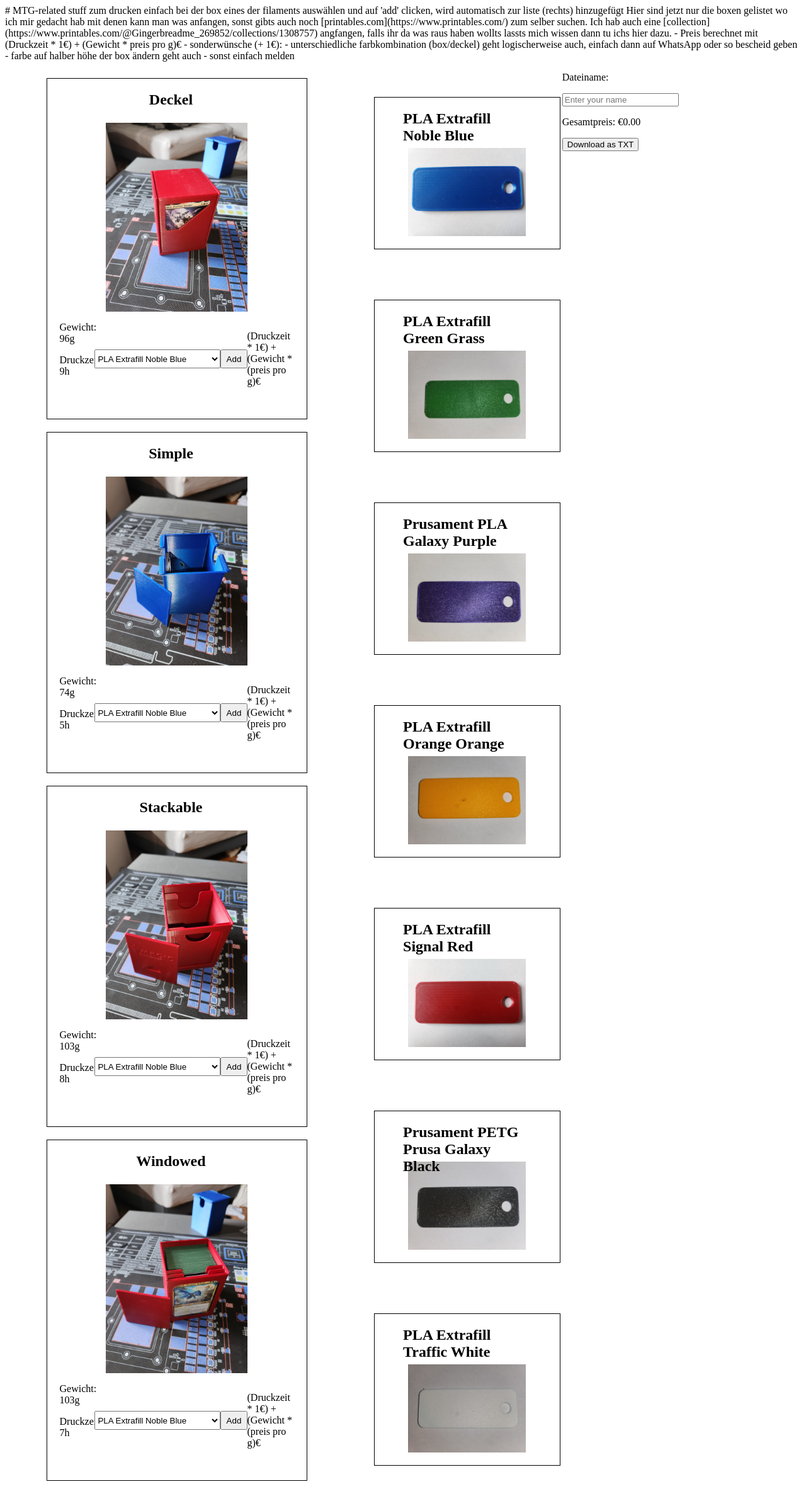
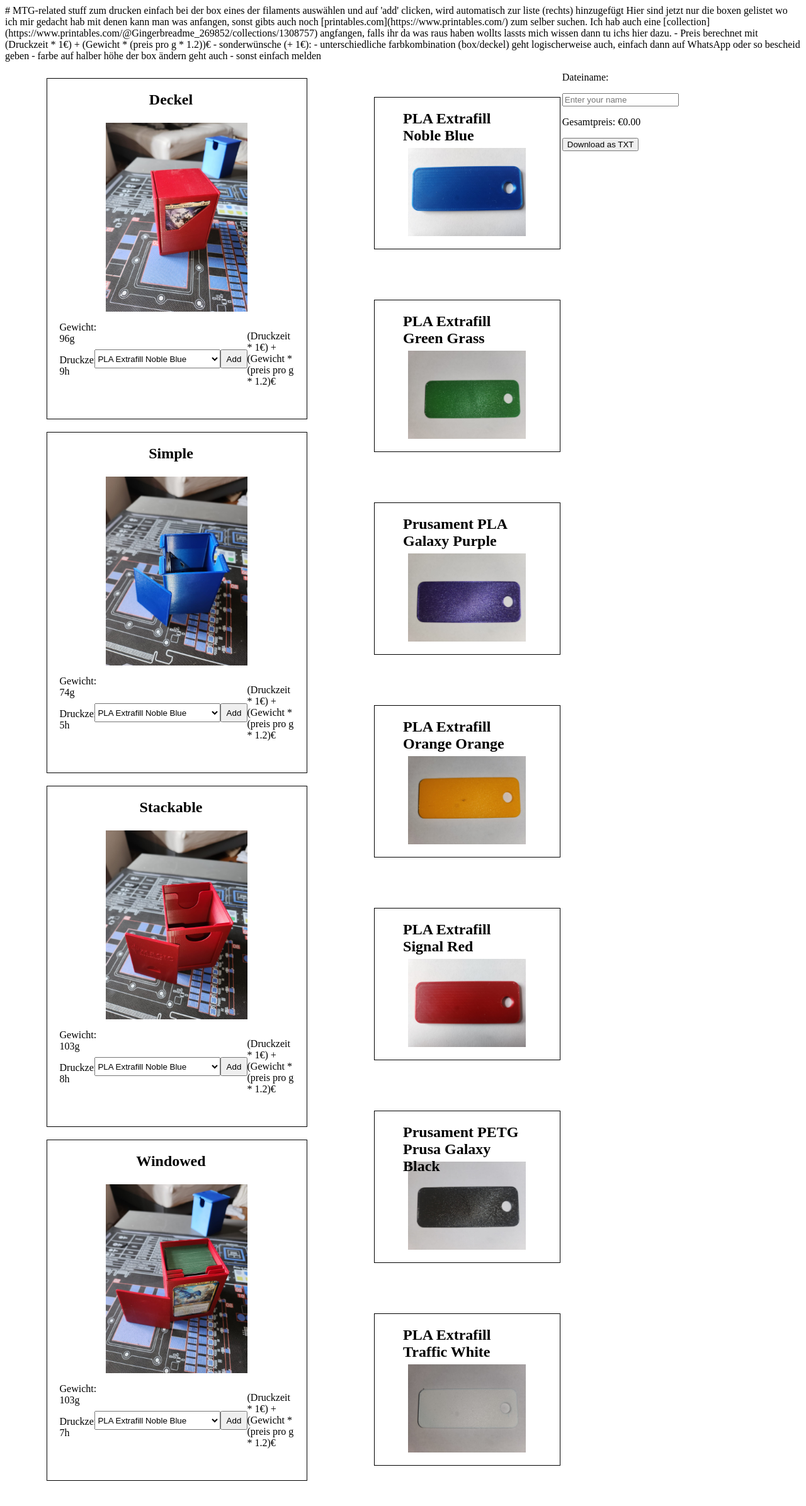
Before and after one commit to MoritzPerschke/boxapp, a Django app: page / in a window 1280 px wide. Shown: the whole page at 63% size. Run offline with Django 5.2, Linux system fonts and the light colour scheme; data comes from the database, SQL or seed files in the repository; some libraries are stand-ins or nearby versions.

Commit message:
updated cost per filament gram

```diff
--- a/website/boxes/templates/boxes/index.html
+++ b/website/boxes/templates/boxes/index.html
@@ -17,7 +17,7 @@
       Hier sind jetzt nur die boxen gelistet wo ich mir gedacht hab mit denen kann man was anfangen, sonst gibts auch noch [printables.com](https://www.printables.com/) zum selber suchen.
 
       Ich hab auch eine [collection](https://www.printables.com/@Gingerbreadme_269852/collections/1308757) angfangen, falls ihr da was raus haben wollts lassts mich wissen dann tu ichs hier dazu.
-      - Preis berechnet mit (Druckzeit * 1€) + (Gewicht * preis pro g)€
+      - Preis berechnet mit (Druckzeit * 1€) + (Gewicht * (preis pro g * 1.2))€
       - sonderwünsche (+ 1€):
 	- unterschiedliche farbkombination (box/deckel) geht logischerweise auch, einfach dann auf WhatsApp oder so bescheid geben
 	- farbe auf halber höhe der box ändern geht auch
@@ -43,7 +43,7 @@
 		<button class="add-to-list">Add</button>
 	      </div>
 	      <div class="calculated-price-preview"
-		<p> (Druckzeit * 1€) + (Gewicht * (preis pro g)€</p>
+		<p> (Druckzeit * 1€) + (Gewicht * (preis pro g * 1.2)€</p>
 	      </div>
 	    </div>
 	{% endfor %}
@@ -93,7 +93,7 @@
       var boxPrintTime = parseFloat(this.closest('.boxItem').querySelector('.boxPrintTime').textContent.trim());
       var boxWeight = parseFloat(this.closest('.boxItem').querySelector('.boxWeight').textContent.trim());
       var totalWeight = boxWeight / 1000; // Convert grams to kilograms
-      var totalPrice = (boxPrintTime + (totalWeight * filamentPricePerKg)).toFixed(2);
+      var totalPrice = (boxPrintTime + (totalWeight * (filamentPricePerKg * 1.2))).toFixed(2);
       var pricePreview = this.closest('.boxItem').querySelector('.calculated-price-preview');
       pricePreview.textContent = 'Price: €' + totalPrice;
       pricePreview.dataset.price = totalPrice; // Store the price in dataset for later retrieval
@@ -126,11 +126,7 @@
 
   // Download JSON list as a text file
   document.getElementById('download-btn').addEventListener('click', function() {
-    // var textToSave = JSON.stringify(jsonList, null, 2);
     var listname = document.getElementById('list-name').value;
-    // var blob = new Blob([textToSave], { type: 'text/plain' });
-    // var url = window.URL.createObjectURL(blob);
-    // var a = document.createElement('a');
     var listContent = '';
 
     jsonList.forEach(item => {
```
